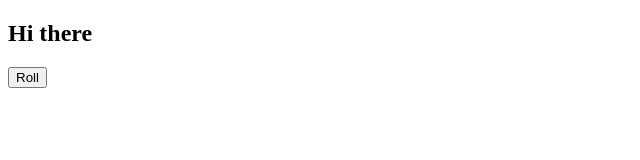
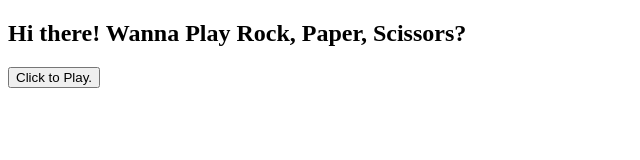
Before and after one commit to Green5P/ropasc, a plain HTML site: page index.html in a window 1280 px wide. Shown: the whole page, without its empty margins (0-640 px from the left). Drawn offline with Linux system fonts and the light colour scheme.

Commit message:
Adjust welcome text and play button text.

```diff
--- a/index.html
+++ b/index.html
@@ -6,10 +6,10 @@
     <title>Rock, Paper, Scissors</title>
   </head>
   <body>
-    <h2>Hi there</h2>
+    <h2>Hi there! Wanna Play Rock, Paper, Scissors?</h2>
 
     <p id="choice"></p>
-    <button id="roll">Roll</button>
+    <button id="roll">Click to Play.</button>
   </body>
   <script src="./main.js"></script>
 </html>
```
